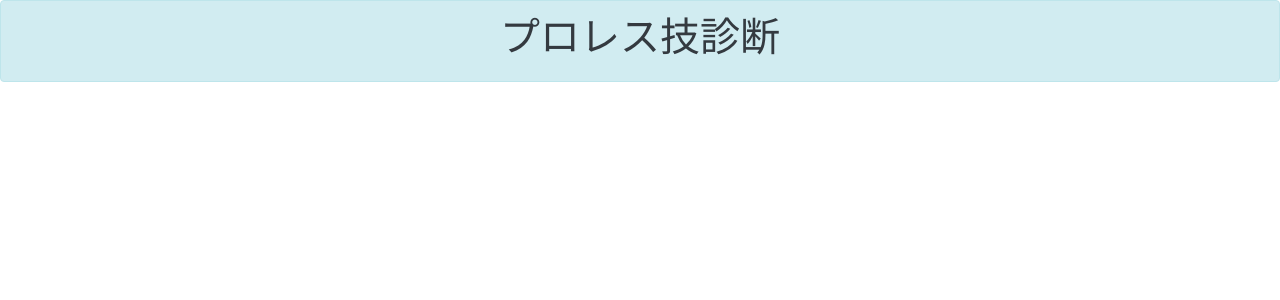
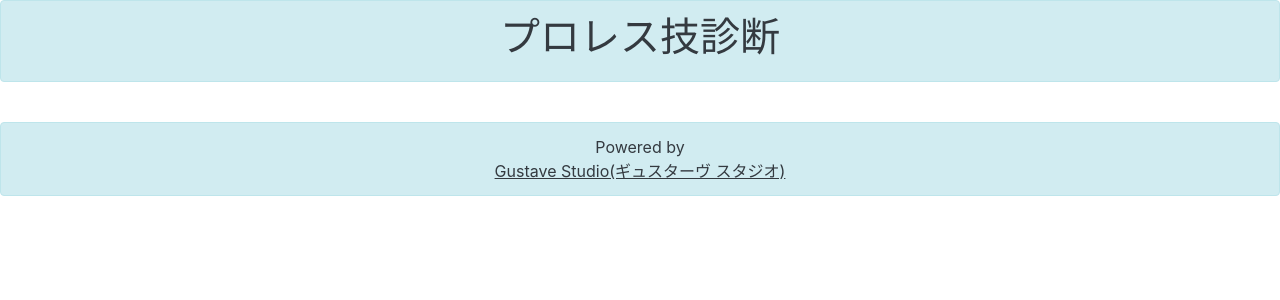
Before and after one commit to gustave-studio/professional_wrestling_moves, a Django app: template templates/base.html in a window 1280 px wide. Shown: the top 300 px of the page. Run offline with Django 4.2, Linux system fonts and the light colour scheme; the template is opened without the code that fills it, so the values that code supplies are empty.

Commit message:
✨ホームページへのリンク追加

```diff
--- a/templates/base.html
+++ b/templates/base.html
@@ -19,4 +19,10 @@
 
   {% block content %}
   {% endblock content %}
+
+  <br>
+  <div class="alert alert-info text-center text-dark" role="alert">
+    Powered by <br>
+    <u><a class="text-dark" href="https://gustave-studio.com/">Gustave Studio(ギュスターヴ スタジオ)</a></u>
+  </div>
 </html>
```
